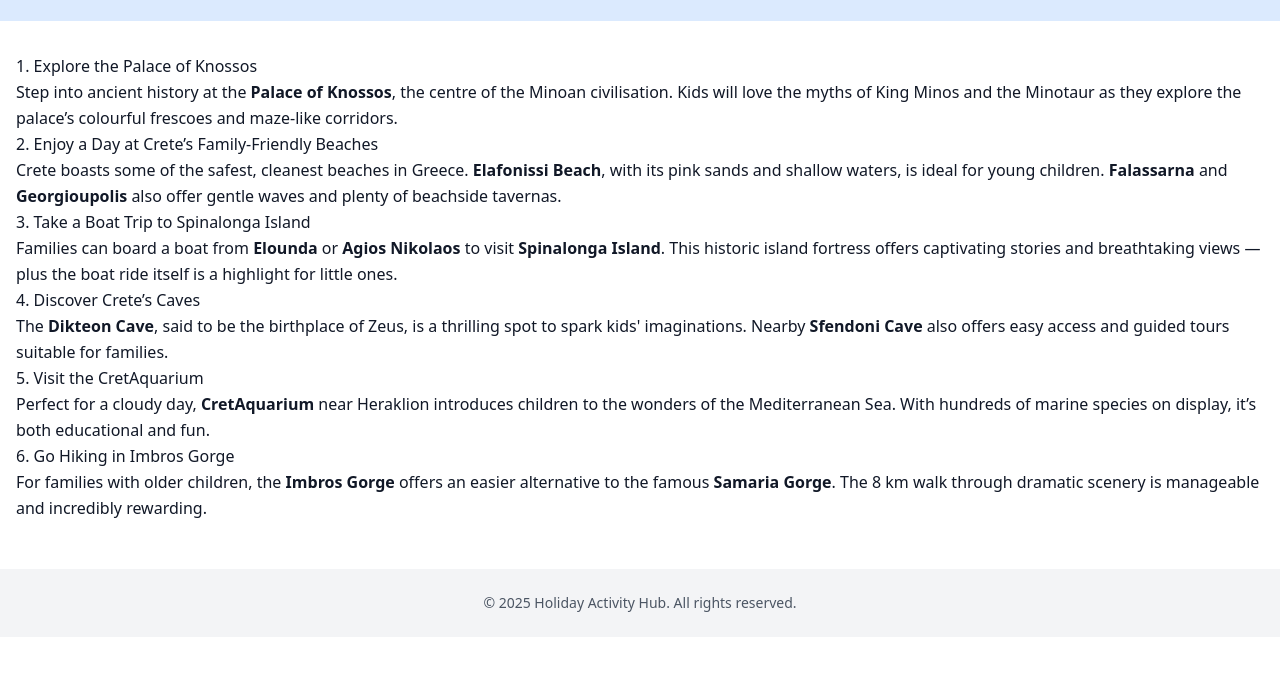
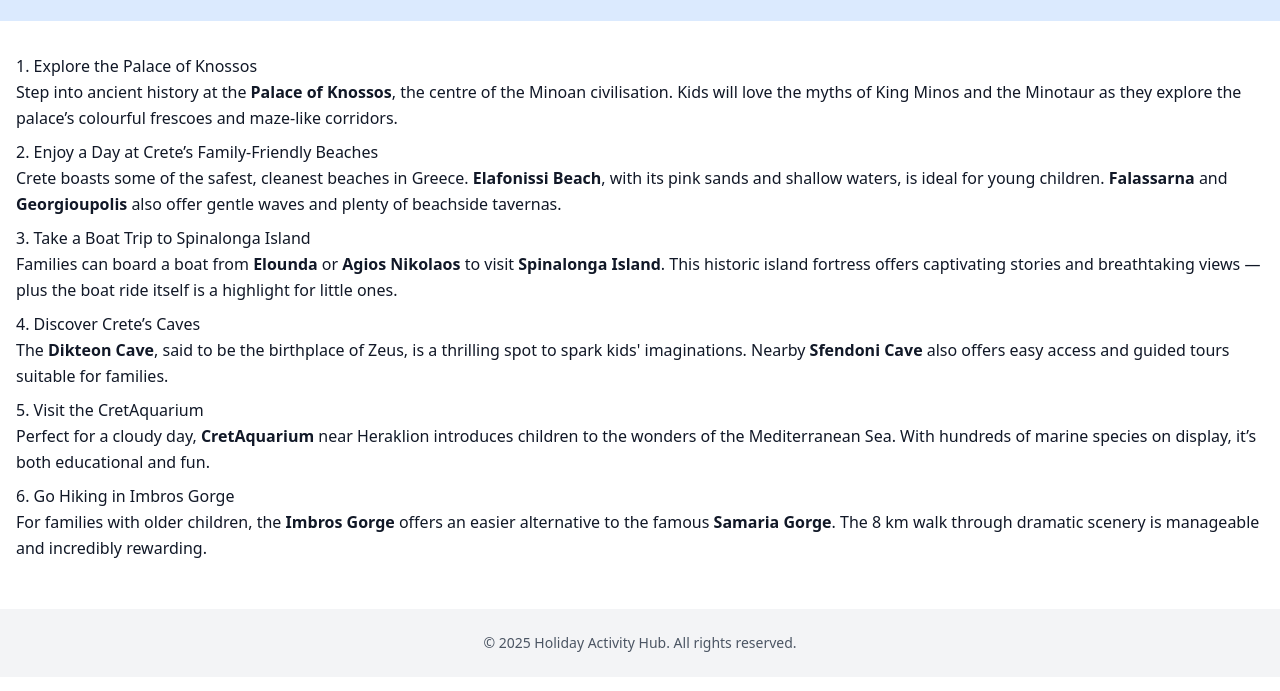
Before and after one commit to coderstudios/hah, a website built with Vite: page deploy/blog/best-family-holiday-activities-crete-2025.html in a window 1280 px wide. Shown: the part 103-794 px from the top of the page. Built offline with nearby package versions, Linux system fonts and the light colour scheme.

Commit message:
Update best-family-holiday-activities-crete-2025.html

```diff
--- a/deploy/blog/best-family-holiday-activities-crete-2025.html
+++ b/deploy/blog/best-family-holiday-activities-crete-2025.html
@@ -29,32 +29,32 @@
 
     <main class="container mx-auto px-4 mb-12">
         <article class="prose lg:prose-xl max-w-none">
-            <section>
+            <section class="my-2">
                 <h2>1. Explore the Palace of Knossos</h2>
                 <p>Step into ancient history at the <strong>Palace of Knossos</strong>, the centre of the Minoan civilisation. Kids will love the myths of King Minos and the Minotaur as they explore the palace’s colourful frescoes and maze-like corridors.</p>
             </section>
 
-            <section>
+            <section class="my-2">
                 <h2>2. Enjoy a Day at Crete’s Family-Friendly Beaches</h2>
                 <p>Crete boasts some of the safest, cleanest beaches in Greece. <strong>Elafonissi Beach</strong>, with its pink sands and shallow waters, is ideal for young children. <strong>Falassarna</strong> and <strong>Georgioupolis</strong> also offer gentle waves and plenty of beachside tavernas.</p>
             </section>
 
-            <section>
+            <section class="my-2">
                 <h2>3. Take a Boat Trip to Spinalonga Island</h2>
                 <p>Families can board a boat from <strong>Elounda</strong> or <strong>Agios Nikolaos</strong> to visit <strong>Spinalonga Island</strong>. This historic island fortress offers captivating stories and breathtaking views — plus the boat ride itself is a highlight for little ones.</p>
             </section>
 
-            <section>
+            <section class="my-2">
                 <h2>4. Discover Crete’s Caves</h2>
                 <p>The <strong>Dikteon Cave</strong>, said to be the birthplace of Zeus, is a thrilling spot to spark kids' imaginations. Nearby <strong>Sfendoni Cave</strong> also offers easy access and guided tours suitable for families.</p>
             </section>
 
-            <section>
+            <section class="my-2">
                 <h2>5. Visit the CretAquarium</h2>
                 <p>Perfect for a cloudy day, <strong>CretAquarium</strong> near Heraklion introduces children to the wonders of the Mediterranean Sea. With hundreds of marine species on display, it’s both educational and fun.</p>
             </section>
 
-            <section>
+            <section class="my-2">
                 <h2>6. Go Hiking in Imbros Gorge</h2>
                 <p>For families with older children, the <strong>Imbros Gorge</strong> offers an easier alternative to the famous <strong>Samaria Gorge</strong>. The 8 km walk through dramatic scenery is manageable and incredibly rewarding.</p>
             </section>
```
